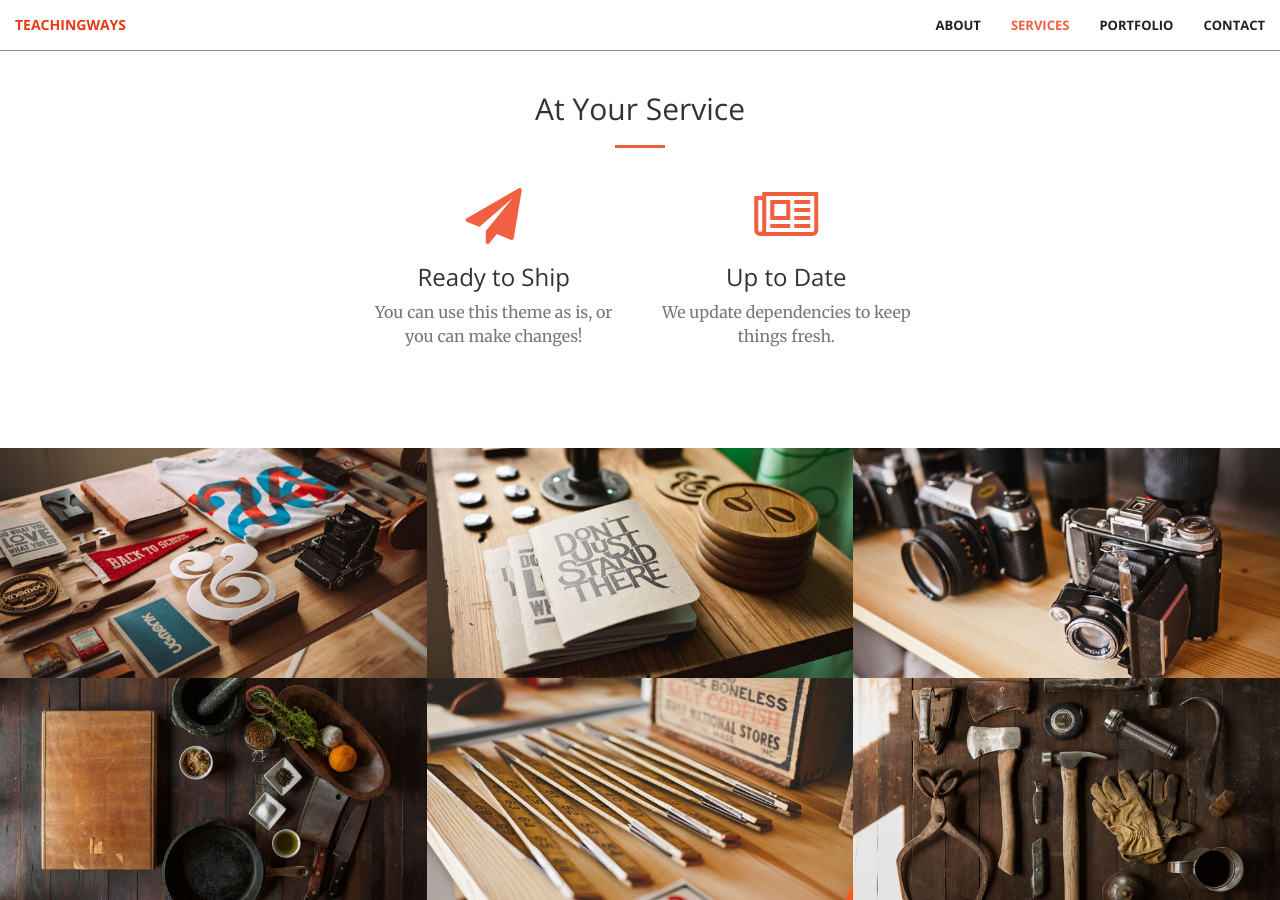
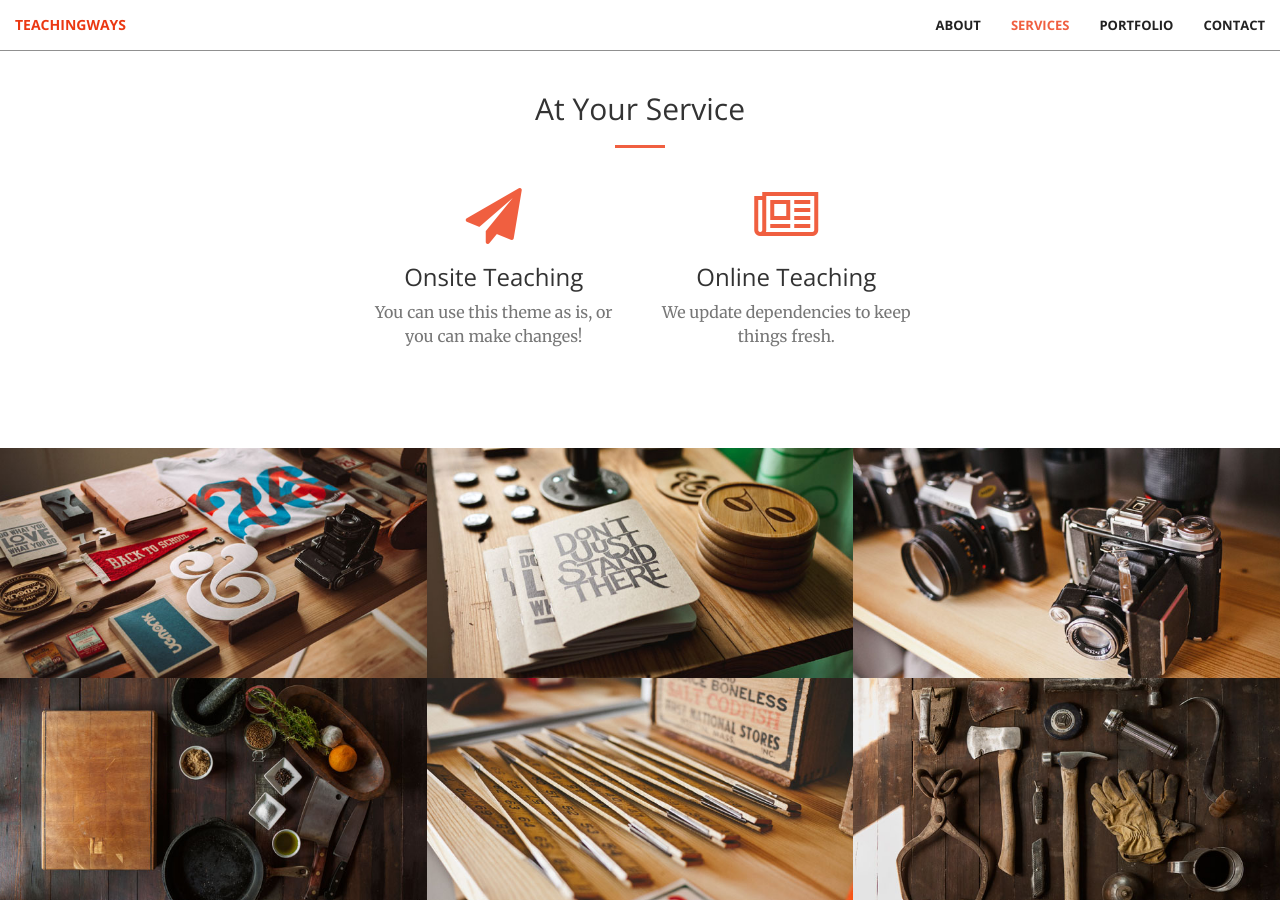
Before and after one commit to muadminis/teachingways_site, a Jekyll site: the page built from index.html, in a window 1280 px wide and 900 px high, scrolled down 1486 px. Built offline with Jekyll 4.4.1, drawn with Linux system fonts in a browser that asks for light colours; some of the changed text lies outside the part shown.

Commit message:
DownloadNow
Co-Authored-By: kevinyu600 <kevinyu600@users.noreply.github.com>

```diff
--- a/_includes/aside.html
+++ b/_includes/aside.html
@@ -1,8 +1,8 @@
   <aside class="bg-dark">
       <div class="container text-center">
           <div class="call-to-action">
-              <h2>Free Download at Start Bootstrap!</h2>
-              <a href="#" class="btn btn-default btn-xl wow tada">Download Now!</a>
+              <h2>Call us at 1-949-328-45</h2>
+
           </div>
       </div>
   </aside>
--- a/_includes/services.html
+++ b/_includes/services.html
@@ -17,14 +17,14 @@
             <div class="col-lg-3 col-md-6 text-center">
                 <div class="service-box">
                     <i class="fa fa-4x fa-paper-plane wow bounceIn text-primary" data-wow-delay=".1s"></i>
-                    <h3>Ready to Ship</h3>
+                    <h3>Onsite Teaching</h3>
                     <p class="text-muted">You can use this theme as is, or you can make changes!</p>
                 </div>
             </div>
             <div class="col-lg-3 col-md-6 text-center">
                 <div class="service-box">
                     <i class="fa fa-4x fa-newspaper-o wow bounceIn text-primary" data-wow-delay=".2s"></i>
-                    <h3>Up to Date</h3>
+                    <h3>Online Teaching</h3>
                     <p class="text-muted">We update dependencies to keep things fresh.</p>
                 </div>
             </div>
```
